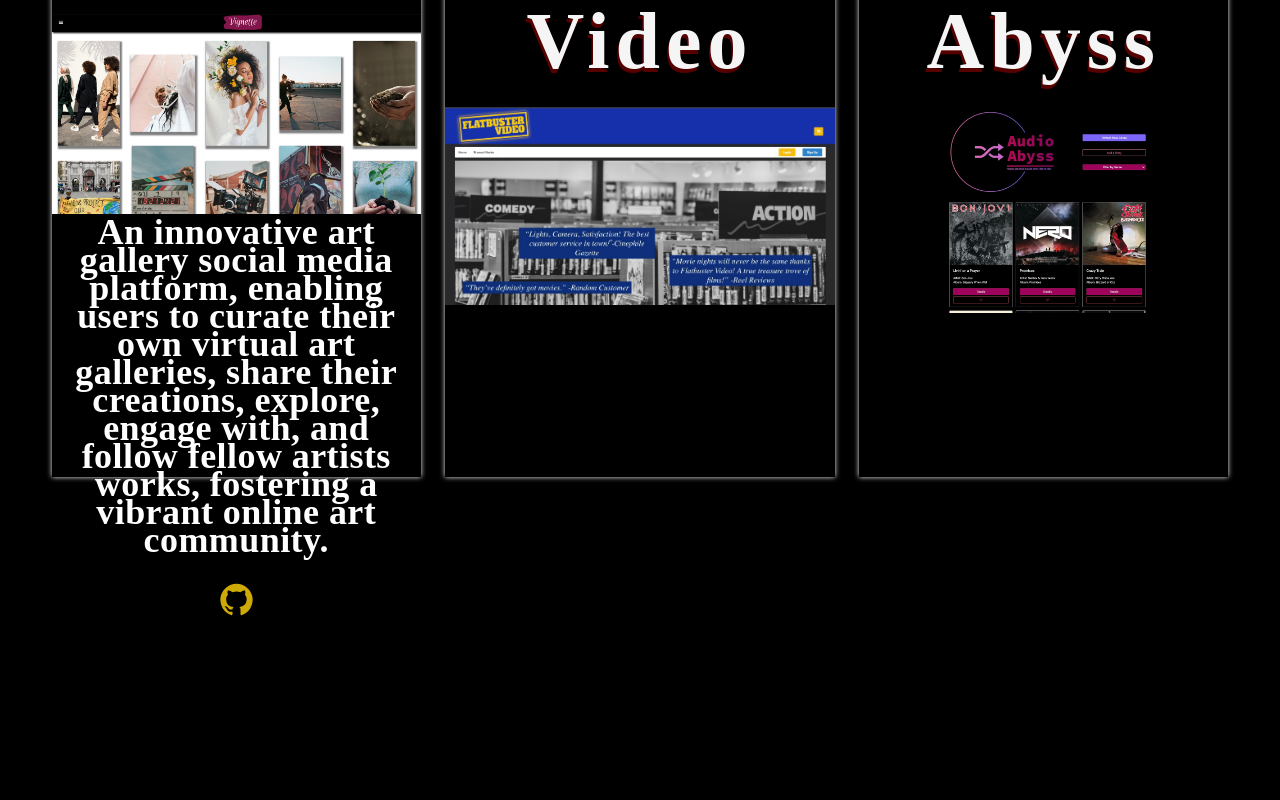
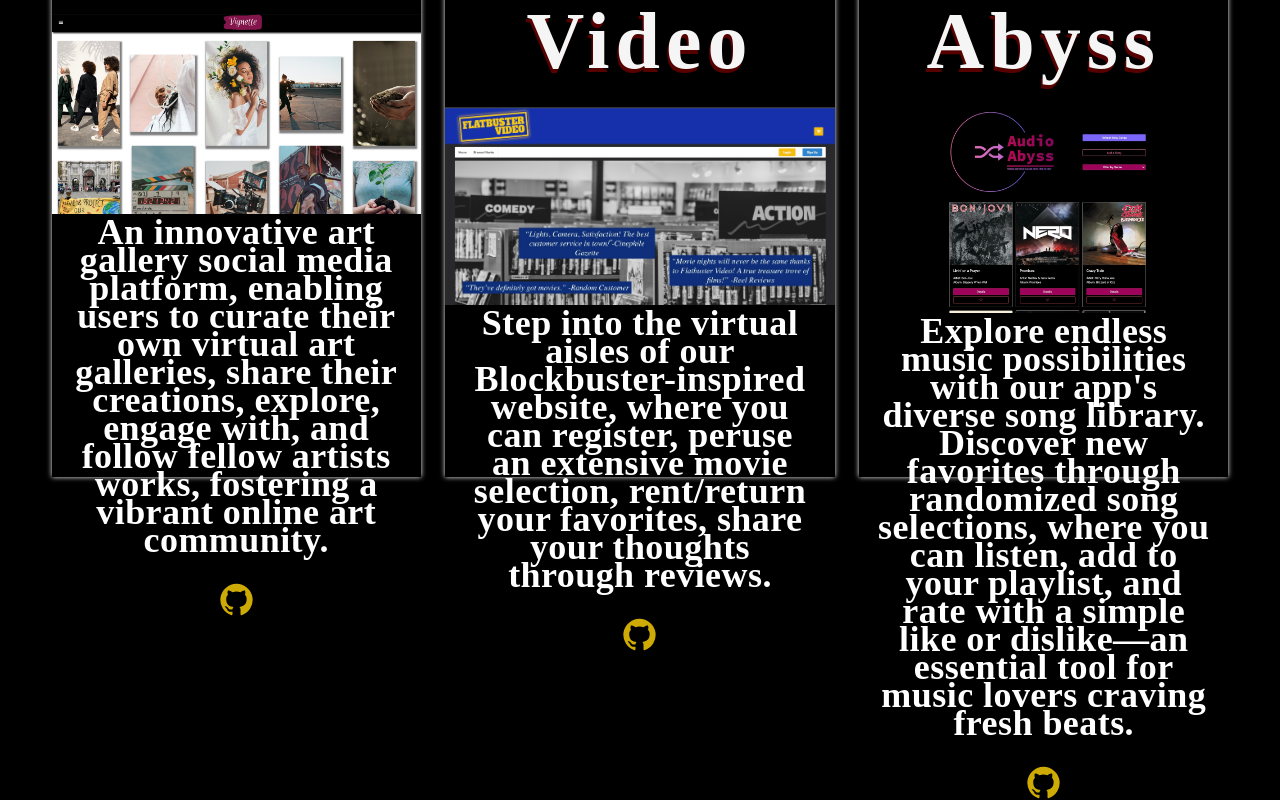
Before and after one commit to wesmith3/Portfolio, a Next.js app: page /projects in a window 1280 px wide. Shown: the part 301-1101 px from the top of the page. Before the commit the page ends 918 px from the top, so only its background shows below. Built offline with nearby package versions, Linux system fonts and the light colour scheme; a web font is replaced by a local one.

Commit message:
changes proj descriptions

```diff
--- a/src/app/projects/page.css
+++ b/src/app/projects/page.css
@@ -59,7 +59,8 @@
     display: flex;
     justify-content: center;
     padding-top: 3.5vh;
-    margin: auto;
+    margin-left: auto;
+    margin-right: auto;
     transition: color 0.3s, transform 0.3s;
     color: #ceaa05;
   }
--- a/src/app/projects/projects.tsx
+++ b/src/app/projects/projects.tsx
@@ -3,7 +3,7 @@
 import FB from "./FB.jpeg";
 import Vignette from "./Vignette.jpeg";
 import Link from "next/link";
-import GitHubIcon from '@mui/icons-material/GitHub';
+import GitHubIcon from "@mui/icons-material/GitHub";
 
 export default function Projects() {
   return (
@@ -19,14 +19,14 @@
           height={800}
         />
         <h1 className="description">
-          An innovative art gallery social media platform,
-          enabling users to curate their own virtual art galleries, share their
-          creations, explore, engage with, and follow fellow artists works,
-          fostering a vibrant online art community.
+          An innovative art gallery social media platform, enabling users to
+          curate their own virtual art galleries, share their creations,
+          explore, engage with, and follow fellow artists works, fostering a
+          vibrant online art community.
         </h1>
-        <Link legacyBehavior href="https://github.com/wesmith3">
+        <Link legacyBehavior href="https://github.com/wesmith3/Vignette">
           <a className="gh-icon" target="_blank">
-            <GitHubIcon fontSize="large"></GitHubIcon>
+            <GitHubIcon fontSize="large" />
           </a>
         </Link>
       </div>
@@ -40,6 +40,19 @@
           width={400}
           height={800}
         />
+        <h1 className="description">
+          Step into the virtual aisles of our Blockbuster-inspired website,
+          where you can register, peruse an extensive movie selection,
+          rent/return your favorites, share your thoughts through reviews.
+        </h1>
+        <Link
+          legacyBehavior
+          href="https://github.com/wesmith3/Flatbuster-Video"
+        >
+          <a className="gh-icon" target="_blank">
+            <GitHubIcon fontSize="large" />
+          </a>
+        </Link>
       </div>
       <div className="proj">
         <h2 className="proj-name">Audio Abyss</h2>
@@ -51,6 +64,18 @@
           width={800}
           height={800}
         />
+        <h1 className="description">
+          Explore endless music possibilities with our app&apos;s diverse song
+          library. Discover new favorites through randomized song selections,
+          where you can listen, add to your playlist, and rate with a simple
+          like or dislike—an essential tool for music lovers craving fresh
+          beats.
+        </h1>
+        <Link legacyBehavior href="https://github.com/zachtalmadge/audio-abyss">
+          <a className="gh-icon" target="_blank">
+            <GitHubIcon fontSize="large" />
+          </a>
+        </Link>
       </div>
     </div>
   );
```
